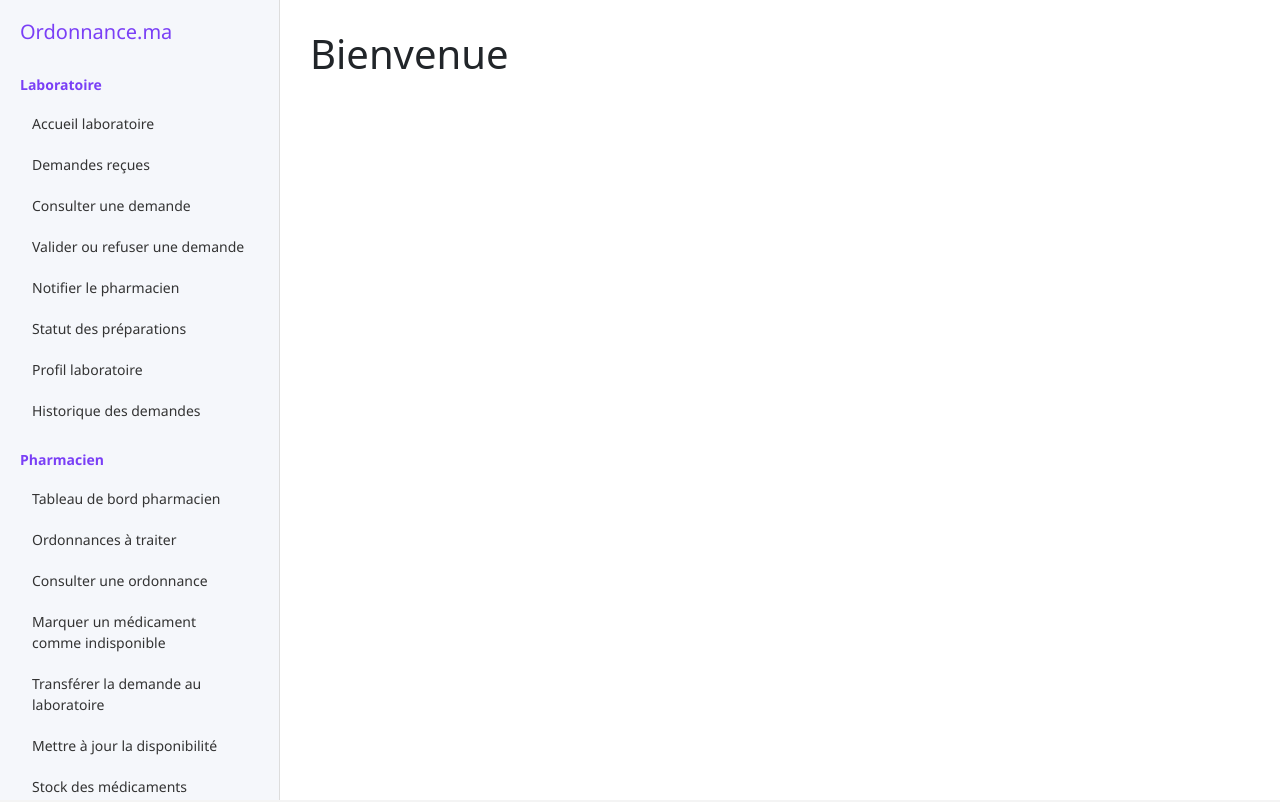
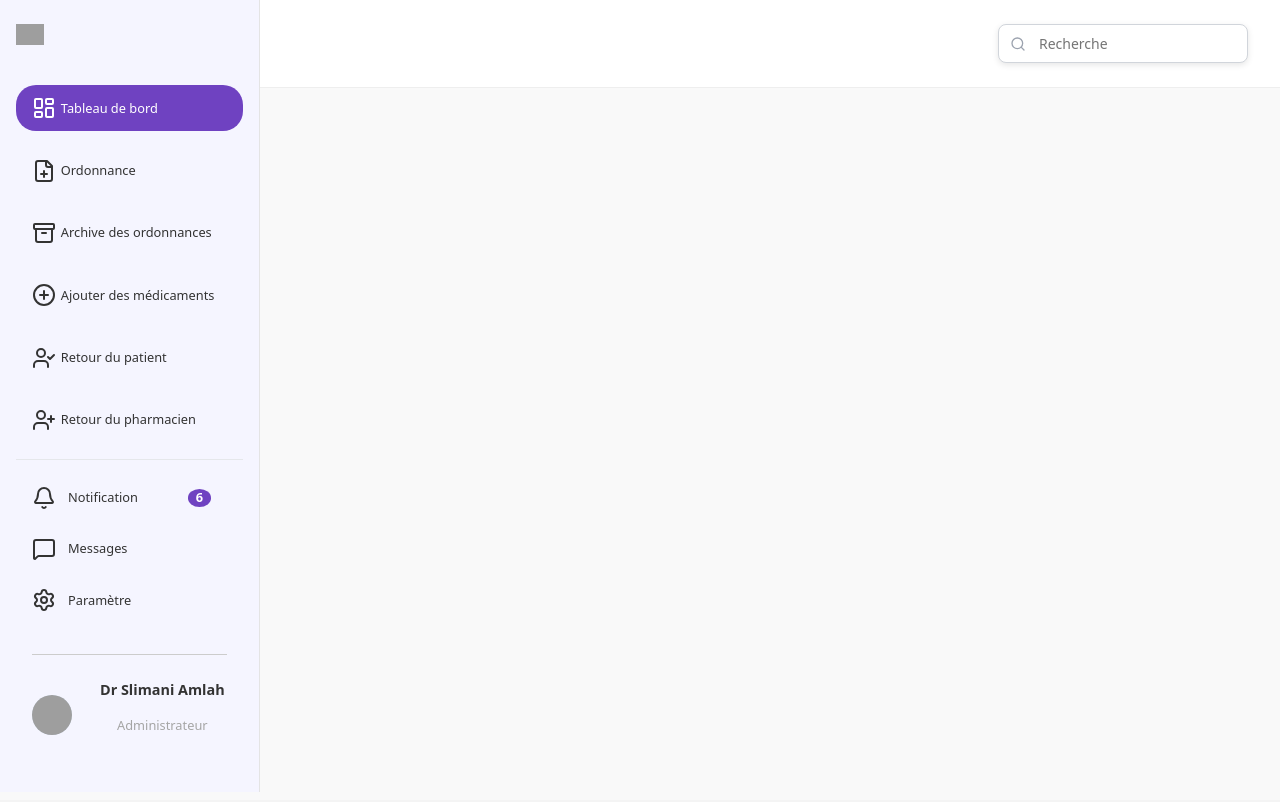
Before and after one commit to Marouanebn/ordonance.ma-frontend, a React (Vite) app: page /dashboard in a window 1280 px wide. Shown: the top 802 px of the page. Built offline with nearby package versions, Linux system fonts and the light colour scheme; grey boxes are pictures that could not be loaded.

Commit message:
sidebar-medcin

```diff
--- a/src/App.jsx
+++ b/src/App.jsx
@@ -2,6 +2,8 @@ import { BrowserRouter, Routes, Route } from 'react-router-dom';
 import LoginPage from './components/LoginPage.jsx';
 import SelectRolePage from './components/SelectRolePage.jsx';
 import Dashboard from './components/Dashboard.jsx'; // Add this import
+import Dashboard1 from './components/Dashboard1.jsx'; // Add this import
+
 import 'bootstrap/dist/css/bootstrap.min.css';
 import './App.css';
 
@@ -11,7 +13,11 @@ function App() {
       <Routes>
         <Route path="/" element={<LoginPage />} />
         <Route path="/select-role" element={<SelectRolePage />} />
-        <Route path="/dashboard" element={<Dashboard />} /> {/* Uncomment and add */}
+          <Route path="/dashboard" element={<Dashboard />} /> {/* Uncomment and add */}
+                  <Route path="/dashboard1" element={<Dashboard1 />} /> {/* Uncomment and add */}
+
+
+
       </Routes>
     </BrowserRouter>
   );
--- a/src/components/Dashboard.jsx
+++ b/src/components/Dashboard.jsx
@@ -1,14 +1,19 @@
 import React from "react";
-import Sidebar from "./Sidebar.jsx";
-import "./Sidebar.css";
+import SidebarMedecin from "./SidebarMedecin.jsx";
+import Topbar from "./Topbar.jsx";
+import "./topbar.css";
 
 const Dashboard = () => {
   return (
-    <div style={{ display: "flex", height: "100vh" }}>
-      <Sidebar />
-      <div style={{ flex: 1, padding: "30px" }}>
-        <h1>Bienvenue</h1>
-        {/* Other dashboard content goes here */}
+    <div style={{ display: "flex", minHeight: "100vh" }}>
+      <SidebarMedecin />
+
+      <div style={{ flex: 1, display: "flex", flexDirection: "column" }}>
+        <Topbar title="Tableau de bord" />
+
+        <div style={{ flex: 1, padding: "30px", backgroundColor: "#f9f9f9" }}>
+          <h1>Bienvenue</h1>
+        </div>
       </div>
     </div>
   );
--- /dev/null
+++ b/src/components/SidebarMedecin.jsx
@@ -0,0 +1,93 @@
+import React, { useState } from "react";
+import {
+  FileText,
+  CheckSquare,
+  Clock3,
+  Archive,
+  Bell,
+  MessageSquare,
+  Settings,
+  Menu,
+  X,
+  LayoutDashboard,
+  FilePlus,
+  PlusCircle,
+  UserCheck,
+  UserPlus
+} from "lucide-react";
+import { NavLink } from "react-router-dom";
+import "./sidebar-medecin.css";
+
+const SidebarMedecin = () => {
+  const [isOpen, setIsOpen] = useState(false);
+  const toggleSidebar = () => setIsOpen(!isOpen);
+
+  const menuItems = [
+    { label: "Tableau de bord", icon: <LayoutDashboard />, path: "/dashboard" },
+    { label: "Ordonnance", icon: <FilePlus />, path: "/medecin/ordonnance" },
+    { label: "Archive des ordonnances", icon: <Archive />, path: "/medecin/archives" },
+    { label: "Ajouter des médicaments", icon: <PlusCircle />, path: "/medecin/ajouter-medicaments" },
+    { label: "Retour du patient", icon: <UserCheck />, path: "/medecin/retour-patient" },
+    { label: "Retour du pharmacien", icon: <UserPlus />, path: "/medecin/retour-pharmacien" },
+  ];
+
+  const bottomMenu = [
+    { label: "Notification", icon: <Bell />, badge: 6 },
+    { label: "Messages", icon: <MessageSquare /> },
+    { label: "Paramètre", icon: <Settings /> },
+  ];
+
+  return (
+    <>
+      <div className="sidebar-toggle" onClick={toggleSidebar}>
+        {isOpen ? <X /> : <Menu />}
+      </div>
+
+      <aside className={`sidebar-medecin ${isOpen ? "open" : ""}`}>
+        <div className="sidebar-logo">
+          <img src="/logo.svg" alt="Ordonnance.ma" />
+        </div>
+
+        <ul className="sidebar-menu">
+          {menuItems.map((item, index) => (
+            <li key={index} className="sidebar-item">
+              <NavLink
+                to={item.path}
+                className={({ isActive }) => (isActive ? "active-link" : "")}
+                onClick={() => setIsOpen(false)}
+              >
+                <span className="icon">{item.icon}</span>
+                <span className="label">{item.label}</span>
+              </NavLink>
+            </li>
+          ))}
+        </ul>
+
+        <div className="sidebar-bottom">
+          {bottomMenu.map((item, index) => (
+            <div key={index} className="sidebar-bottom-item">
+              <span className="icon">{item.icon}</span>
+              <span className="label">{item.label}</span>
+              {item.badge && <span className="badge">{item.badge}</span>}
+            </div>
+          ))}
+
+       <div className="sidebar-footer flex items-center gap-3 mt-4 pt-4 border-t border-gray-300">
+  <img
+    src="/path-to-doctor-image.jpg"  // Replace with your actual image path or URL
+    alt="Dr Slimani Amlah"
+    className="doctor-avatar"
+  />
+  <div>
+    <p className="sidebar-doctor-name">Dr Slimani Amlah</p>
+    <p className="sidebar-role">Administrateur</p>
+  </div>
+</div>
+
+        </div>
+      </aside>
+    </>
+  );
+};
+
+export default SidebarMedecin;
--- /dev/null
+++ b/src/components/Topbar.jsx
@@ -0,0 +1,23 @@
+// src/components/Topbar.jsx
+import React from "react";
+import { Search } from "lucide-react";
+import "./topbar.css";
+
+const Topbar = ({ title = "Tableau de bord" }) => {
+  return (
+    <header className="topbar">
+      <h1 className="topbar-title">{title}</h1>
+
+      <div className="topbar-search">
+        <Search className="search-icon" size={16} />
+        <input
+          type="text"
+          className="search-input"
+          placeholder="Recherche"
+        />
+      </div>
+    </header>
+  );
+};
+
+export default Topbar;
--- /dev/null
+++ b/src/components/sidebar-medecin.css
@@ -0,0 +1,152 @@
+.sidebar-medecin {
+  width: 260px;
+  background-color: #f5f5ff;
+  height: auto;
+  padding: 1.5rem 1rem;
+  display: flex;
+  flex-direction: column;
+  justify-content: space-between;
+  position: fixed;
+  left: 0;
+  top: 0;
+  transition: transform 0.3s ease-in-out;
+  z-index: 1000;
+  border-right: 1px solid #e4e4e4;
+}
+
+.sidebar-toggle {
+  display: none;
+  position: fixed;
+  top: 1rem;
+  left: 1rem;
+  z-index: 1100;
+  background: white;
+  border-radius: 8px;
+  padding: 0.3rem;
+  cursor: pointer;
+  box-shadow: 0 2px 8px rgba(0, 0, 0, 0.1);
+}
+
+.sidebar-logo {
+  display: flex;
+  align-items: center;
+  gap: 0.5rem;
+  font-weight: bold;
+  color: #333;
+  font-size: 1.1rem;
+  margin-bottom: 2.5rem;
+}
+
+.sidebar-logo img {
+  width: 28px;
+  height: auto;
+}
+
+.sidebar-menu {
+  list-style: none;
+  padding: 0;
+  margin: 0;
+}
+
+.sidebar-item {
+  margin-bottom: 1rem;
+}
+
+.sidebar-item a {
+  text-decoration: none;
+  display: flex;
+  align-items: center;
+  padding: 0.7rem 1rem;
+  gap: 0.3rem;
+  border-radius: 20px;
+  color: #333;
+  transition: background-color 0.2s ease, color 0.2s ease;
+}
+
+.sidebar-item a:hover {
+  background-color: #6f42c1;
+  color: white;
+}
+
+.active-link {
+  background-color: #6f42c1;
+  color: white !important;
+}
+
+.sidebar-item .icon {
+  font-size: 0.2rem;
+}
+
+.sidebar-item .label {
+  font-size: 0.8rem;
+}
+
+.sidebar-bottom {
+  margin-top: auto;
+  border-top: 1px solid #ddd;
+  padding-top: 1rem;
+}
+
+.sidebar-bottom-item {
+  display: flex;
+  align-items: center;
+  gap: 0.75rem;
+  padding: 0.6rem 0;
+  color: #333;
+  font-size: 0.8rem;
+  position: relative;
+}
+
+.sidebar-bottom-item .badge {
+  background-color: #6f42c1;
+  color: white;
+  border-radius: 50%;
+  font-size: 0.8rem;
+  padding: 0.15rem 0.5rem;
+  position: absolute;
+  right: 1rem;
+}
+
+.sidebar-footer {
+  text-align: center;
+  font-size: 0.9rem;
+  color: #666;
+  margin-top: 1rem;
+}
+
+.sidebar-doctor-name {
+  font-weight: bold;
+  color: #333;
+}
+
+.sidebar-role {
+  font-size: 0.8rem;
+  color: #a5a5a5;
+}
+.sidebar-footer {
+  display: flex;
+  align-items: center;
+  padding-top: 1rem;
+  border-top: 1px solid #ccc;
+  margin-top: auto; /* push footer to bottom */
+}
+
+.doctor-avatar {
+  border-radius: 50%;
+  object-fit: cover;
+}
+
+
+@media (max-width: 768px) {
+  .sidebar-medecin {
+    transform: translateX(-100%);
+  }
+
+  .sidebar-medecin.open {
+    transform: translateX(0);
+  }
+
+  .sidebar-toggle {
+    display: block;
+  }
+}
--- /dev/null
+++ b/src/components/topbar.css
@@ -0,0 +1,43 @@
+.topbar {
+  display: flex;
+  justify-content: space-between;
+  align-items: center;
+  padding: 24px 32px;
+  background-color: white;
+  border-bottom: 1px solid #eee;
+}
+
+.topbar-title {
+  font-size: 20px;
+  font-weight: bold;
+  color: #5a3ee3;
+  margin: 0;
+}
+
+/* Container for the input and icon */
+.topbar-search {
+  position: relative;
+  width: 250px;
+}
+
+.search-input {
+  width: 100%;
+  padding: 8px 12px 8px 36px; /* Add left padding for the icon */
+  border-radius: 24px;
+  border: 1px solid #e2e2e2;
+  background-color: #fff;
+  font-size: 14px;
+  outline: none;
+  color: #333;
+  box-shadow: 0 2px 6px rgba(0, 0, 0, 0.1);
+}
+
+/* Position the icon inside the input */
+.search-icon {
+  position: absolute;
+  top: 50%;
+  left: 12px;
+  transform: translateY(-50%);
+  color: #aaa;
+  pointer-events: none; /* allows clicking the input */
+}
```
